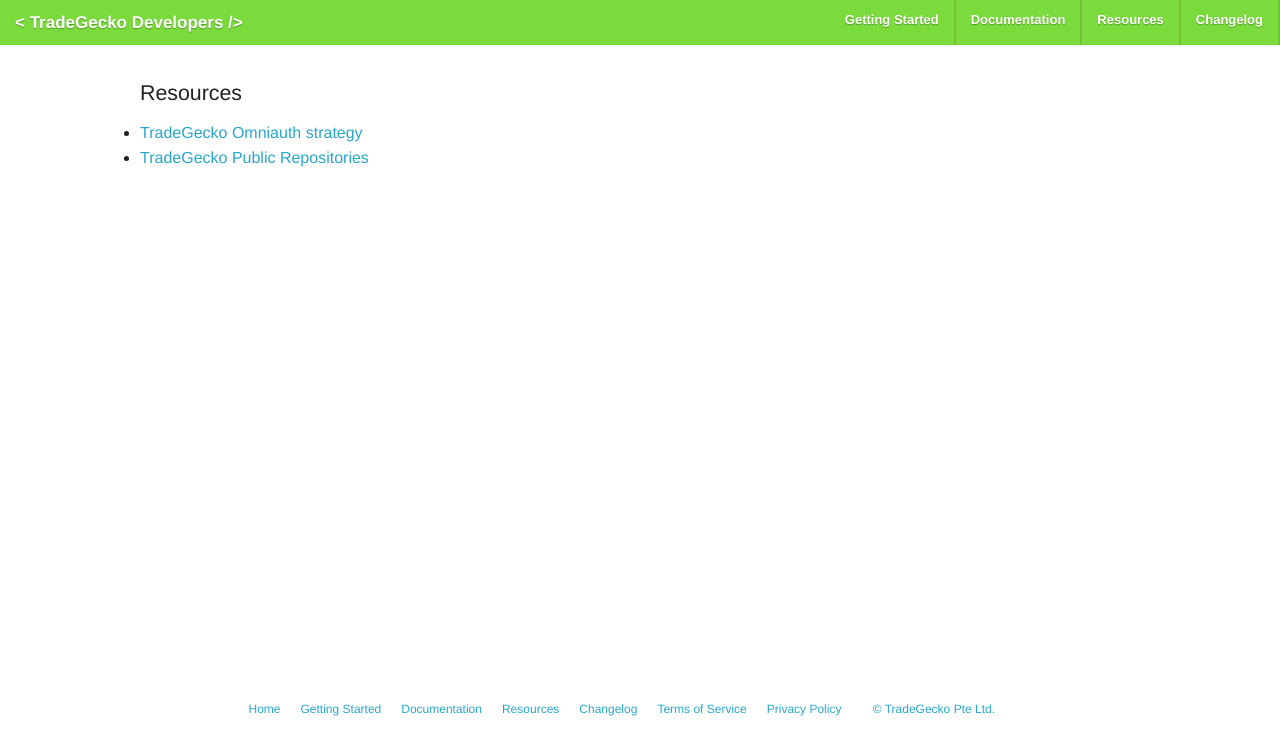
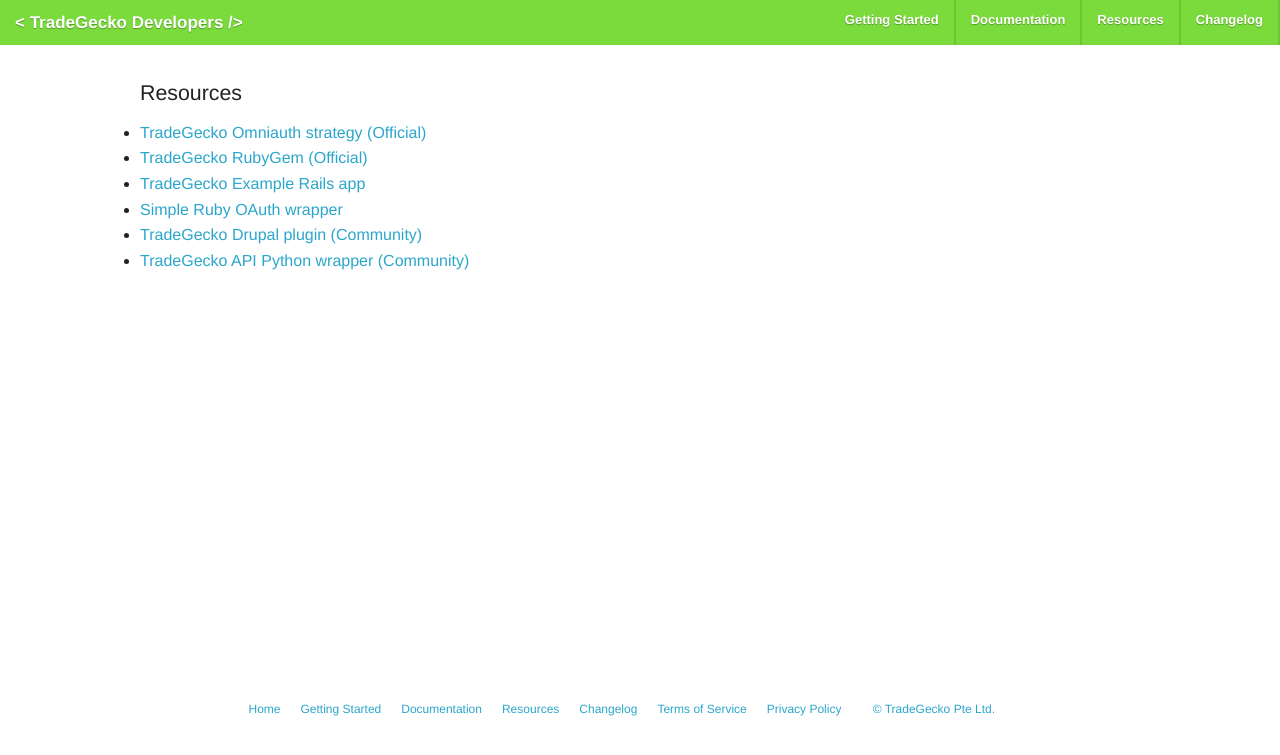
Before and after one commit to tradegecko/docs_old, a Jekyll site: the page built from resources.html, in a window 1280 px wide. Shown: the top 755 px of the page. Built offline with Jekyll 4.4.1, drawn with Linux system fonts in a browser that asks for light colours; some web fonts are replaced; Markdown is read by kramdown in place of the engine named in the settings.

Commit message:
Add drupal and python

```diff
--- a/resources.html
+++ b/resources.html
@@ -9,8 +9,12 @@
 
 <div class="row">
   <ul>
-    <li><a href="https://github.com/tradegecko/omniauth-tradegecko">TradeGecko Omniauth strategy</a></li>
-    <li><a href="https://github.com/tradegecko/">TradeGecko Public Repositories</a></li>
+    <li><a href="https://github.com/tradegecko/omniauth-tradegecko">TradeGecko Omniauth strategy (Official)</a></li>
+    <li><a href="https://github.com/tradegecko/gecko">TradeGecko RubyGem (Official)</a></li>
+    <li><a href="https://github.com/tradegecko/tradegecko-example-app">TradeGecko Example Rails app</a></li>
+    <li><a href="https://github.com/tradegecko/access_token_wrapper">Simple Ruby OAuth wrapper</a></li>
+    <li><a href="https://www.drupal.org/project/commerce_tradegecko">TradeGecko Drupal plugin (Community)</a></li>
+    <li><a href="https://github.com/epantry/tradegecko-python">TradeGecko API Python wrapper (Community)</a></li>
   </ul>
 
 </div>
```
